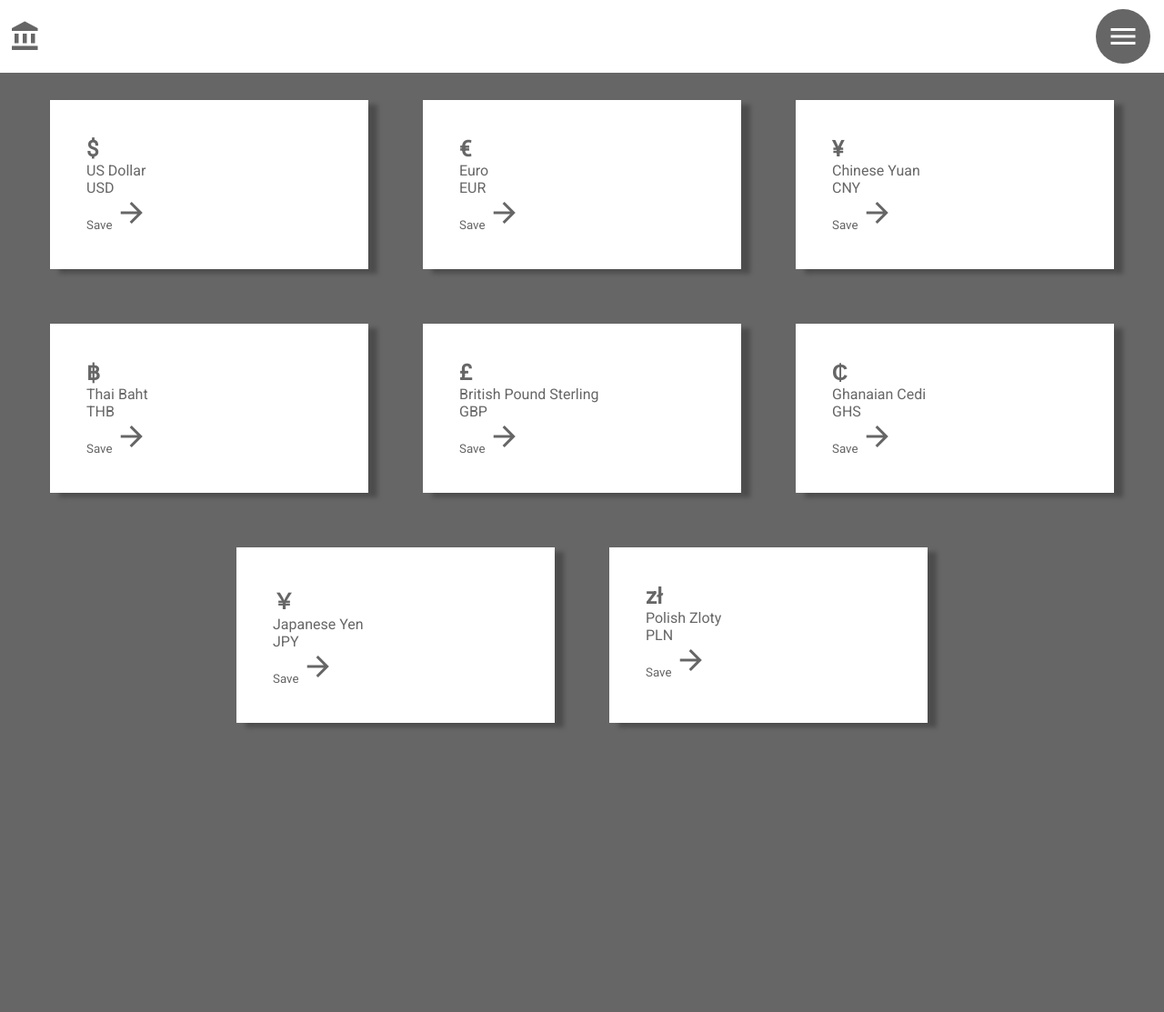
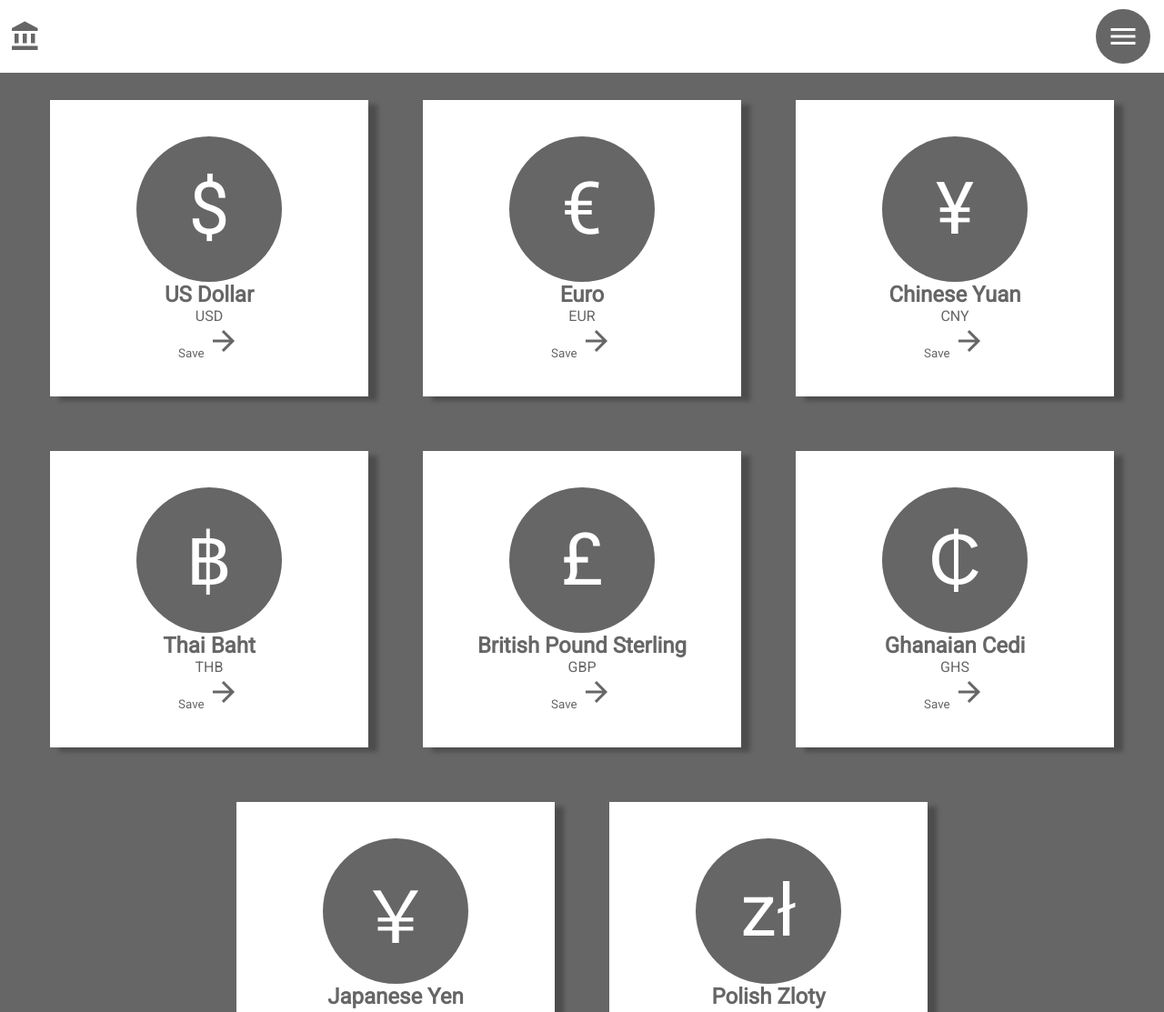
Before and after one commit to dorimusz/qualified-sitebuild-exam, a plain HTML site: page index.html in a window 1280 px wide. Shown: the top 1113 px of the page at 91% size. Before the commit the page ends 905 px from the top, so only its background shows below. Drawn offline with Linux system fonts and the light colour scheme.

Commit message:
sub element design

```diff
--- a/main.js
+++ b/main.js
@@ -45,8 +45,11 @@ const datas = [
 const build = (data) => {
     return `
         <div class="card">
-        <h2 class='sub'>${data.sub}</h2>
-        <p class='title'>${data.title}</p>
+        <div class="currency">
+            <p class='sub'>${data.sub}</p>
+        </div>
+        <h2 class='title'>${data.title}</h2>
+        <hr>
         <p class='text'>${data.text}</p>
         <button>
             Save
--- a/style.css
+++ b/style.css
@@ -128,7 +128,31 @@ body {
     padding: 40px;
     width: 350px;
 
+    display: flex;
+    flex-wrap: wrap;
+    flex-direction: column;
+    text-align: center;
+    align-items: center;
+
     background-color: var(--secondary);
     color: var(--primary);
     box-shadow: 10px 5px 5px rgba(0, 0, 0, 0.25);
 }
+
+.currency {
+    width: 160px;
+    height: 160px;
+    border-radius: 50%;
+
+    display: flex;
+    justify-content: center;
+    align-items: center;
+
+    background-color: var(--primary);
+    color: var(--secondary)
+}
+
+.sub {
+    font-size: 80px;
+    font-weight: 400;
+}
```
